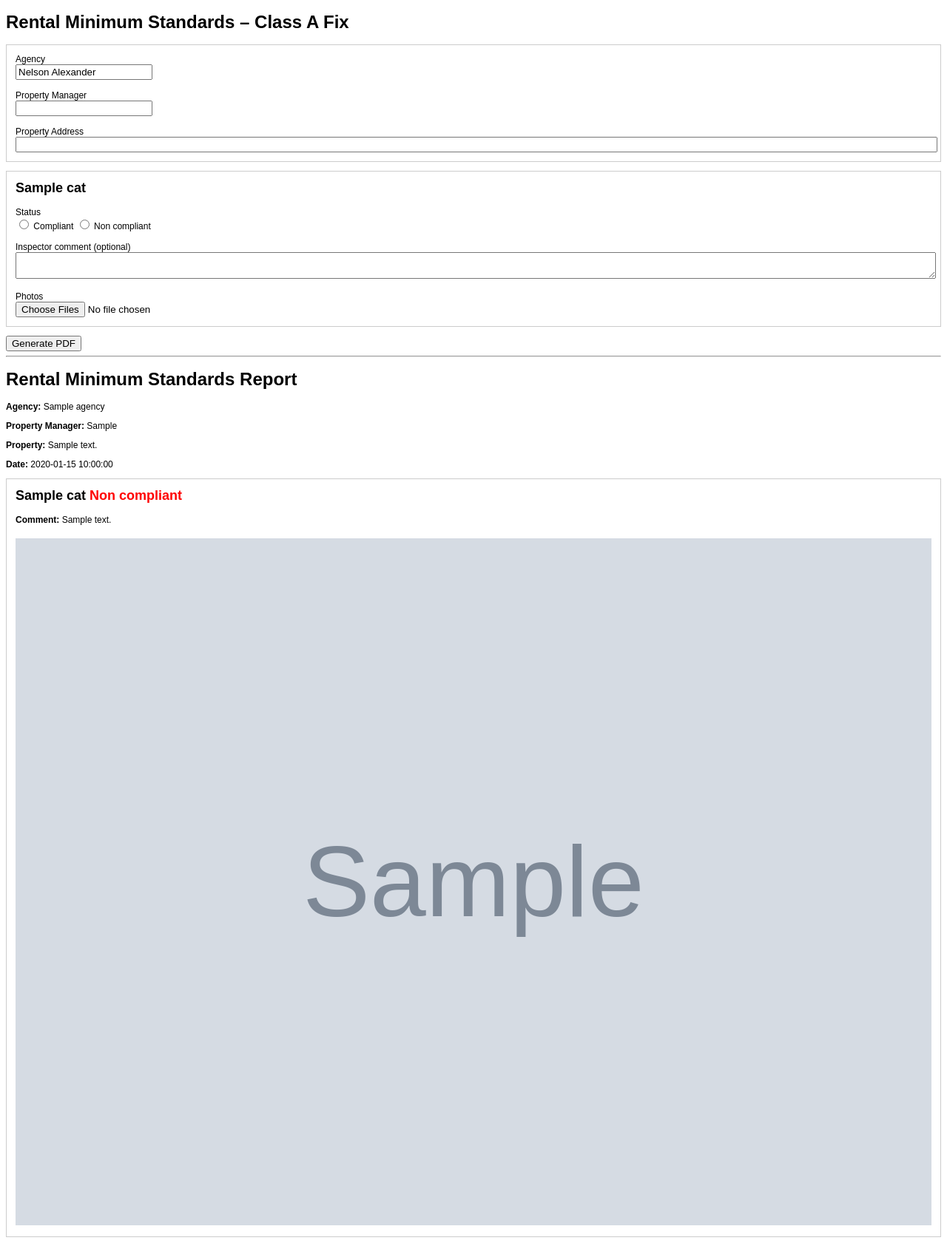
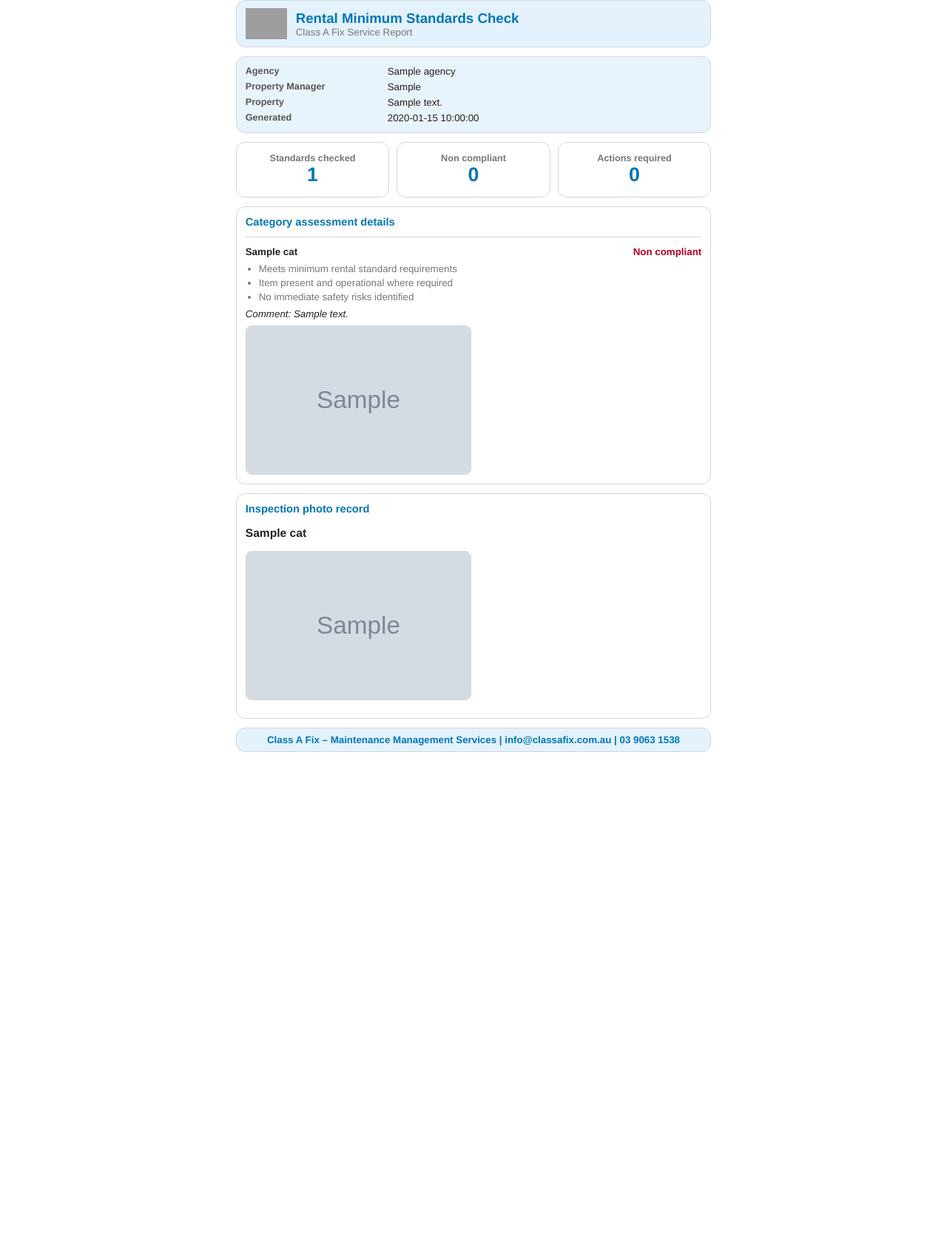
Before and after one commit to John-star-begi/rms_app, a FastAPI app: template templates/rms.html in a window 1280 px wide. Shown: the whole page at 74% size. After the commit the page ends 1017 px from the top, so only its background shows below. Run offline with FastAPI, Linux system fonts and the light colour scheme; the template is opened without the code that fills it: most values are stand-ins (such as "Sample title", 1, 10 or a date in 2020); grey boxes marked "Sample" are stand-in pictures; grey boxes are pictures that could not be loaded.

Commit message:
Update rms.html

```diff
--- a/templates/rms.html
+++ b/templates/rms.html
@@ -1,81 +1,261 @@
 <!doctype html>
-<html>
+<html lang="en">
 <head>
 <meta charset="utf-8">
-<title>RMS | Class A Fix</title>
+<title>Rental Minimum Standards Check | Class A Fix</title>
+
 <style>
-body{font-family:Arial;font-size:12px}
-.card{border:1px solid #ccc;padding:12px;margin-bottom:12px}
-h2{margin-top:0}
-img{width:100%;margin-top:6px}
-.status-ok{color:green;font-weight:bold}
-.status-bad{color:red;font-weight:bold}
+:root{
+  --brand:#0077B6;
+  --light-brand:#E8F4FB;
+  --light-header:#E3F2FD;
+  --table-head:#F3F6FA;
+
+  --text:#222;
+  --label:#555;
+  --muted:#777;
+  --ok:#2E7D32;
+  --bad:#B00020;
+
+  --border:#D0D7DE;
+  --radius:12px;
+  --pad:12px;
+}
+
+@page{size:A4;margin:20mm;}
+body{
+  margin:0;
+  font-family: Helvetica, Arial, sans-serif;
+  font-size:10pt;
+  color:var(--text);
+}
+.page{max-width:170mm;margin:0 auto;}
+.spacer{height:12px;}
+
+.card{
+  border:1px solid var(--border);
+  border-radius:var(--radius);
+  padding:var(--pad);
+  background:#fff;
+}
+
+.header{
+  background:var(--light-header);
+  border:1px solid var(--border);
+  border-radius:var(--radius);
+  padding:10px 12px;
+  display:flex;
+  align-items:center;
+  gap:12px;
+}
+
+.logo{height:42px;max-width:120px;object-fit:contain;}
+
+h1{
+  margin:0;
+  font-size:14pt;
+  color:var(--brand);
+}
+.subtitle{color:var(--muted);font-size:10pt;}
+
+.info-card{background:var(--light-brand);}
+.info-grid{
+  display:grid;
+  grid-template-columns:180px 1fr;
+  gap:6px 12px;
+}
+.label{font-size:9.5pt;font-weight:700;color:var(--label);}
+.value{font-size:10pt;}
+.value.ok{color:var(--ok);font-weight:700;}
+
+.summary-row{
+  display:grid;
+  grid-template-columns:repeat(3,1fr);
+  gap:10px;
+}
+.summary-card{text-align:center;padding:14px 10px;}
+.summary-title{font-size:9.5pt;color:var(--muted);font-weight:700;}
+.summary-value{font-size:20pt;color:var(--brand);font-weight:700;}
+
+.section-title{
+  font-size:11pt;
+  font-weight:700;
+  color:var(--brand);
+  margin-bottom:6px;
+}
+
+.status-ok{color:var(--ok);font-weight:700;}
+.status-bad{color:var(--bad);font-weight:700;}
+
+.category-card{
+  border-top:1px solid var(--border);
+  padding-top:12px;
+  margin-top:12px;
+}
+.category-card:first-child{
+  border-top:none;
+  padding-top:0;
+  margin-top:0;
+}
+
+.category-head{
+  display:flex;
+  justify-content:space-between;
+  align-items:baseline;
+  font-weight:700;
+}
+
+.checklist{
+  margin:8px 0 0 18px;
+  padding:0;
+  color:var(--muted);
+}
+.checklist li{
+  margin-bottom:4px;
+}
+
+.comment{
+  margin-top:8px;
+  font-style:italic;
+}
+
+.photos-grid{
+  display:grid;
+  grid-template-columns:1fr 1fr;
+  gap:10px;
+  margin-top:8px;
+}
+.photos-grid img{
+  width:100%;
+  height:200px;
+  object-fit:cover;
+  border:1px solid var(--border);
+  border-radius:8px;
+}
+
+.footer{
+  background:var(--light-header);
+  border:1px solid var(--border);
+  border-radius:var(--radius);
+  padding:8px;
+  text-align:center;
+  font-weight:700;
+  color:var(--brand);
+}
 </style>
 </head>
 
 <body>
+<div class="page">
 
-<h1>Rental Minimum Standards – Class A Fix</h1>
-
-<form method="post" action="/generate" enctype="multipart/form-data">
-
-<div class="card">
-<label>Agency</label><br>
-<input name="agency" required value="Nelson Alexander"><br><br>
-
-<label>Property Manager</label><br>
-<input name="property_manager" required><br><br>
-
-<label>Property Address</label><br>
-<input name="property_address" required style="width:100%">
+<!-- HEADER -->
+<div class="header">
+  <img src="class-a-fix-logo.jpg" class="logo" alt="Class A Fix">
+  <div>
+    <h1>Rental Minimum Standards Check</h1>
+    <div class="subtitle">Class A Fix Service Report</div>
+  </div>
 </div>
 
-{% for cat in categories %}
-{% set key = cat.lower().replace(" ", "_") %}
+<div class="spacer"></div>
+
+<!-- INFO -->
+<div class="card info-card">
+  <div class="info-grid">
+    <div class="label">Agency</div><div class="value">{{ agency }}</div>
+    <div class="label">Property Manager</div><div class="value">{{ property_manager }}</div>
+    <div class="label">Property</div><div class="value">{{ property_address }}</div>
+    <div class="label">Generated</div><div class="value">{{ generated_date }}</div>
+  </div>
+</div>
+
+<div class="spacer"></div>
+
+<!-- SUMMARY -->
+<div class="summary-row">
+  <div class="card summary-card">
+    <div class="summary-title">Standards checked</div>
+    <div class="summary-value">{{ data|length }}</div>
+  </div>
+  <div class="card summary-card">
+    <div class="summary-title">Non compliant</div>
+    <div class="summary-value">
+      {{ data.values() | selectattr("status", "equalto", "Non compliant") | list | length }}
+    </div>
+  </div>
+  <div class="card summary-card">
+    <div class="summary-title">Actions required</div>
+    <div class="summary-value">
+      {{ data.values() | selectattr("status", "equalto", "Non compliant") | list | length }}
+    </div>
+  </div>
+</div>
+
+<div class="spacer"></div>
+
+<!-- CATEGORY ASSESSMENT -->
 <div class="card">
-<h2>{{ cat }}</h2>
+  <div class="section-title">Category assessment details</div>
 
-<label>Status</label><br>
-<input type="radio" name="{{ key }}_status" value="Compliant" required> Compliant
-<input type="radio" name="{{ key }}_status" value="Non compliant"> Non compliant<br><br>
+  {% for key, cat in data.items() %}
+  <div class="category-card">
 
-<label>Inspector comment (optional)</label><br>
-<textarea name="{{ key }}_comment" style="width:100%"></textarea><br><br>
+    <div class="category-head">
+      <div>{{ cat.name }}</div>
+      <div class="{{ 'status-bad' if cat.status == 'Non compliant' else 'status-ok' }}">
+        {{ cat.status }}
+      </div>
+    </div>
 
-<label>Photos</label><br>
-<input type="file" name="{{ key }}_photos" multiple>
+    <!-- STATIC CHECKLIST (EXAMPLE – EXTEND AS NEEDED) -->
+    <ul class="checklist">
+      <li>Meets minimum rental standard requirements</li>
+      <li>Item present and operational where required</li>
+      <li>No immediate safety risks identified</li>
+    </ul>
+
+    {% if cat.comment %}
+      <div class="comment">Comment: {{ cat.comment }}</div>
+    {% endif %}
+
+    {% if cat.photos %}
+      <div class="photos-grid">
+        {% for photo in cat.photos %}
+          <img src="{{ photo }}">
+        {% endfor %}
+      </div>
+    {% endif %}
+
+  </div>
+  {% endfor %}
 </div>
-{% endfor %}
 
-<button type="submit">Generate PDF</button>
-</form>
+<div class="spacer"></div>
 
-{% if data %}
-<hr>
-<h1>Rental Minimum Standards Report</h1>
-<p><strong>Agency:</strong> {{ agency }}</p>
-<p><strong>Property Manager:</strong> {{ property_manager }}</p>
-<p><strong>Property:</strong> {{ property_address }}</p>
-<p><strong>Date:</strong> {{ generated_date }}</p>
+<!-- PHOTO APPENDIX -->
+<div class="card">
+  <div class="section-title">Inspection photo record</div>
 
-{% for key, cat in data.items() %}
-<div class="card">
-<h2>{{ cat.name }}
-<span class="{{ 'status-ok' if cat.status == 'Compliant' else 'status-bad' }}">
-{{ cat.status }}
-</span>
-</h2>
+  {% for key, cat in data.items() %}
+    {% if cat.photos %}
+      <h3>{{ cat.name }}</h3>
+      <div class="photos-grid">
+        {% for photo in cat.photos %}
+          <img src="{{ photo }}">
+        {% endfor %}
+      </div>
+      <div class="spacer"></div>
+    {% endif %}
+  {% endfor %}
+</div>
 
-{% if cat.comment %}
-<p><strong>Comment:</strong> {{ cat.comment }}</p>
-{% endif %}
+<div class="spacer"></div>
 
-{% for photo in cat.photos %}
-<img src="{{ photo }}">
-{% endfor %}
+<!-- FOOTER -->
+<div class="footer">
+  Class A Fix – Maintenance Management Services | info@classafix.com.au | 03 9063 1538
 </div>
-{% endfor %}
-{% endif %}
 
+</div>
 </body>
 </html>
```
